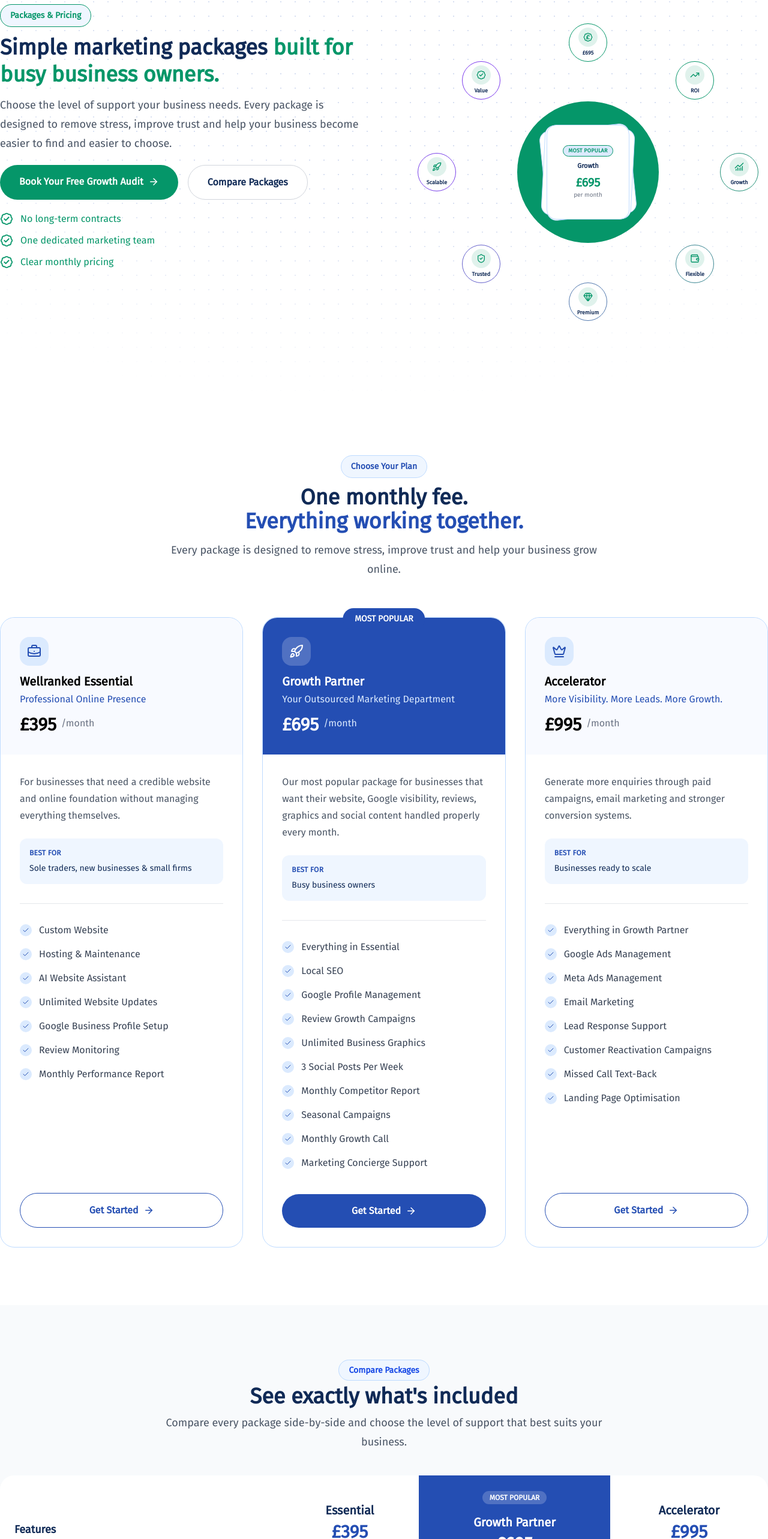
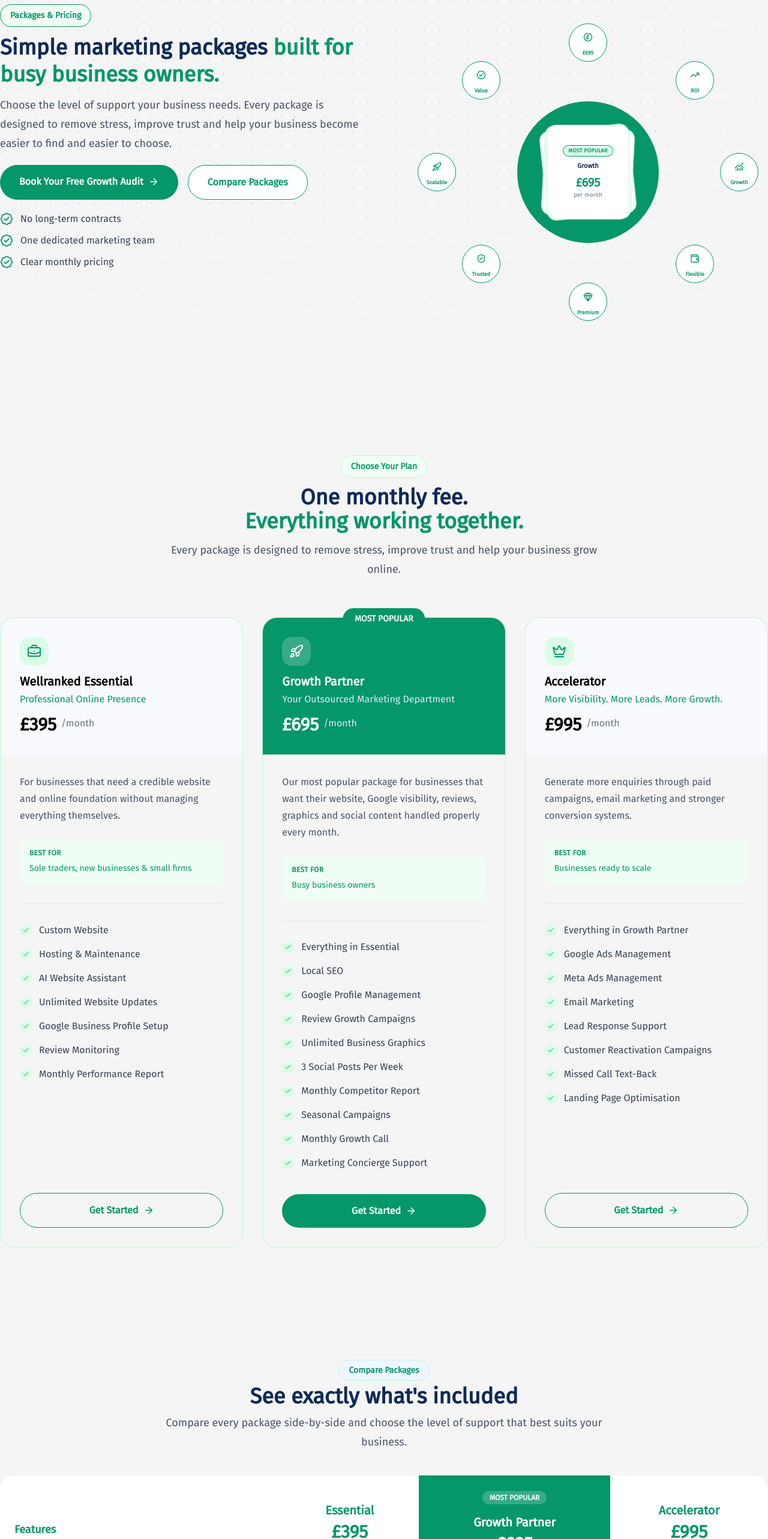
Before and after one commit to alimuhammeddev/wellranked, a Next.js app: page /package-section in a window 1280 px wide. Shown: the part 153-2719 px from the top of the page at 60% size. Built offline with nearby package versions, Linux system fonts and the light colour scheme.

Commit message:
worked on package section

```diff
--- a/app/components/CTA.tsx
+++ b/app/components/CTA.tsx
@@ -9,10 +9,6 @@ export default function FinalCTA() {
     <section className="relative overflow-hidden py-28">
       {/* Background */}
       <div className="absolute inset-0 bg-[#059669]/95 md:mt-0 mt-20" />
-
-      {/* Decorative Blobs */}
-      <div className="absolute -top-32 -left-20 h-80 w-80 rounded-full bg-white/10 blur-3xl" />
-      <div className="absolute -bottom-32 -right-20 h-96 w-96 rounded-full bg-cyan-300/10 blur-3xl" />
 
       {/* Wellranked Watermark */}
       <div className="absolute inset-0 flex items-center justify-center pointer-events-none overflow-hidden">
--- a/app/package-section/components/PackageHero.tsx
+++ b/app/package-section/components/PackageHero.tsx
@@ -34,29 +34,9 @@ const orbitItems = [
   return { ...item, x, y };
 });
 
-const colors = [
-  "#244EB3", // Blue
-  "#7C3AED", // Purple
-  "#059669", // Green
-  "#EA580C", // Orange
-  "#DC2626", // Red
-];
-
 export default function PackagesHero() {
-  const [colorIndex, setColorIndex] = useState(0);
-
-  useEffect(() => {
-    const interval = setInterval(() => {
-      setColorIndex((prev) => (prev + 1) % colors.length);
-    }, 2500);
-
-    return () => clearInterval(interval);
-  }, []);
-
-  const currentColor = colors[colorIndex];
-
   return (
-    <section className="relative overflow-hidden">
+    <section className="relative overflow-hidden bg-[#f5f5f5]">
       {/* Dot grid background */}
       <div
         aria-hidden
@@ -75,24 +55,14 @@ export default function PackagesHero() {
       <div className="relative mx-auto grid max-w-7xl items-start gap-20 lg:px-0 md:px-5 px-5 pb-24 pt-40 lg:grid-cols-2">
         {/* Left */}
         <div>
-          <motion.span
-            animate={{
-              borderColor: currentColor,
-              color: currentColor,
-            }}
-            transition={{ duration: 0.8 }}
-            className="inline-flex items-center rounded-full border bg-blue-50 px-4 py-2 text-sm font-semibold"
-          >
+          <span className="inline-flex items-center rounded-full bg-green-50 border border-[#059669] text-[#059669] px-4 py-2 text-sm font-semibold">
             Packages & Pricing
-          </motion.span>
+          </span>
           <h1 className="mt-3 text-2xl font-extrabold leading-tight text-[#102A56] lg:text-4xl md:text-3xl">
             Simple marketing packages{" "}
-            <motion.span
-              animate={{ color: currentColor }}
-              transition={{ duration: 0.8 }}
-            >
+            <span className="text-[#059669]">
               built for busy business owners.
-            </motion.span>
+            </span>
           </h1>
 
           <p className="mt-3 max-w-2xl md:text-lg leading-8 text-gray-600">
@@ -102,11 +72,7 @@ export default function PackagesHero() {
           </p>
 
           <div className="mt-5 flex flex-col gap-4 sm:flex-row">
-            <motion.div
-              animate={{ backgroundColor: currentColor }}
-              transition={{ duration: 0.8 }}
-              className="rounded-full"
-            >
+            <div className=" bg-[#059669] rounded-full">
               <Link
                 href="/growth-audit"
                 className="flex items-center justify-center gap-2 rounded-full px-8 py-4 font-semibold text-white"
@@ -114,11 +80,11 @@ export default function PackagesHero() {
                 Book Your Free Growth Audit
                 <ArrowRight size={18} />
               </Link>
-            </motion.div>
+            </div>
 
             <Link
               href="#pricing"
-              className="rounded-full border border-gray-300 bg-white px-8 py-4 text-center font-semibold text-[#102A56] transition hover:border-[#244EB3] hover:text-[#244EB3]"
+              className="rounded-full border border-[#059669] bg-white px-8 py-4 text-center font-semibold text-[#059669] transition hover:border-[#059669] hover:text-[#059669]"
             >
               Compare Packages
             </Link>
@@ -131,20 +97,11 @@ export default function PackagesHero() {
               "Clear monthly pricing",
             ].map((item) => (
               <div key={item} className="flex items-center gap-3">
-                <motion.div
-                  animate={{ color: currentColor }}
-                  transition={{ duration: 0.8 }}
-                >
+                <div className="text-[#059669]">
                   <BadgeCheck size={22} />
-                </motion.div>
+                </div>
 
-                <motion.span
-                  className="text-gray-700"
-                  animate={{ color: currentColor }}
-                  transition={{ duration: 0.8 }}
-                >
-                  {item}
-                </motion.span>
+                <span className="text-gray-700">{item}</span>
               </div>
             ))}
           </div>
@@ -152,11 +109,7 @@ export default function PackagesHero() {
 
         {/* Right */}
         <div className="relative flex items-center justify-center md:min-h-140 min-h-96 rounded-[40px] overflow-hidden">
-          <motion.div
-            animate={{ backgroundColor: currentColor }}
-            transition={{ duration: 0.8 }}
-            className="absolute z-20 h-59 w-59 rounded-full"
-          />
+          <div className="absolute z-20 h-59 w-59 rounded-full bg-[#059669]" />
           {/* Centerpiece: layered package cards */}
           <motion.div
             className="relative z-20 flex h-47.5 w-47.5 items-center justify-center"
@@ -180,29 +133,18 @@ export default function PackagesHero() {
               ease: "easeOut",
             }}
           >
-            <div className="absolute h-37.5 w-37.5 -rotate-6 rounded-2xl border border-blue-200 bg-white" />
-            <div className="absolute h-37.5 w-37.5 rotate-3 rounded-2xl border border-blue-200 bg-white" />
-            <div className="relative flex h-39.5 w-34.5 flex-col items-center justify-center rounded-2xl border border-blue-200 bg-white">
-              <motion.span
-                animate={{
-                  color: currentColor,
-                  borderColor: currentColor,
-                }}
-                transition={{ duration: 0.8 }}
-                className="rounded-full border bg-blue-100 px-2 py-0.5 text-[9px] font-bold uppercase tracking-wide"
-              >
+            <div className="absolute h-37.5 w-37.5 -rotate-6 rounded-2xl border border-green-200 bg-white" />
+            <div className="absolute h-37.5 w-37.5 rotate-3 rounded-2xl border border-green-200 bg-white" />
+            <div className="relative flex h-39.5 w-34.5 flex-col items-center justify-center rounded-2xl border border-green-200 bg-white">
+              <span className="rounded-full border border-[#059669] bg-green-100 px-2 py-0.5 text-[9px] font-bold uppercase tracking-wide text-[#059669]">
                 Most Popular
-              </motion.span>
+              </span>
               <span className="mt-2 text-[11px] font-semibold text-[#102A56]">
                 Growth
               </span>
-              <motion.span
-                animate={{ color: currentColor }}
-                transition={{ duration: 0.8 }}
-                className="mt-1 text-xl font-extrabold"
-              >
+              <span className="mt-1 text-xl font-extrabold text-[#059669]">
                 £695
-              </motion.span>
+              </span>
               <span className="text-[10px] text-gray-500">per month</span>
             </div>
           </motion.div>
@@ -211,10 +153,7 @@ export default function PackagesHero() {
           {orbitItems.map((item, index) => (
             <motion.div
               key={item.text}
-              animate={{
-                borderColor: currentColor,
-              }}
-              className="absolute flex h-16 w-16 -translate-x-1/2 -translate-y-1/2 flex-col items-center justify-center rounded-full md:border md:border-blue-200 bg-white"
+              className="absolute flex h-16 w-16 -translate-x-1/2 -translate-y-1/2 flex-col items-center justify-center rounded-full md:border md:border-[#059669] bg-white"
               style={{ left: `${item.x}%`, top: `${item.y}%` }}
               initial={{
                 opacity: 0,
@@ -236,17 +175,8 @@ export default function PackagesHero() {
                 ease: "easeOut",
               }}
             >
-              <motion.div
-                animate={{
-                  color: currentColor,
-                  backgroundColor: `${currentColor}20`,
-                }}
-                transition={{ duration: 0.8 }}
-                className="rounded-full p-2"
-              >
-                {item.icon}
-              </motion.div>
-              <span className="mt-1 text-[9px] font-semibold text-[#102A56]">
+              <div className="rounded-full p-2 text-[#059669]">{item.icon}</div>
+              <span className="mt-1 text-[9px] font-semibold text-[#059669]">
                 {item.text}
               </span>
             </motion.div>
--- a/app/package-section/components/PricingCards.tsx
+++ b/app/package-section/components/PricingCards.tsx
@@ -76,7 +76,7 @@ const packages = [
 
 export default function PricingCards() {
   return (
-    <section id="pricing" className="md:py-24 bg-white md:mb-0 mb-20">
+    <section id="pricing" className="md:py-24 bg-[#f5f5f5] md:mb-0 mb-20">
       <div className="max-w-7xl mx-auto lg:px-0 md:px-5 px-5">
         <motion.div
           className="text-center max-w-3xl mx-auto md:mb-16 mb-5"
@@ -100,13 +100,13 @@ export default function PricingCards() {
             ease: "easeOut",
           }}
         >
-          <span className="inline-flex rounded-full border border-blue-200 bg-blue-50 px-4 py-2 text-sm font-semibold text-[#244EB3]">
+          <span className="inline-flex rounded-full border border-green-200 bg-green-50 px-4 py-2 text-sm font-semibold text-[#059669]">
             Choose Your Plan
           </span>
 
           <h2 className="mt-3 text-2xl lg:text-4xl md:text-3xl font-bold text-[#102A56]">
             One monthly fee.
-            <span className="block text-[#244EB3]">
+            <span className="block text-[#059669]">
               Everything working together.
             </span>
           </h2>
@@ -125,7 +125,7 @@ export default function PricingCards() {
               <motion.div
                 key={plan.name}
                 className={`relative flex flex-col rounded-3xl border ${
-                  plan.featured ? "border-blue-200" : "border-blue-200"
+                  plan.featured ? "border-green-200" : "border-green-200"
                 }`}
                 initial={{
                   opacity: 0,
@@ -148,21 +148,21 @@ export default function PricingCards() {
                 }}
               >
                 {plan.featured && (
-                  <div className="absolute left-1/2 -top-4 -translate-x-1/2 rounded-full bg-[#244EB3] px-5 py-2 text-sm font-semibold text-white">
+                  <div className="absolute left-1/2 -top-4 -translate-x-1/2 rounded-full bg-[#059669] px-5 py-2 text-sm font-semibold text-white">
                     MOST POPULAR
                   </div>
                 )}
 
                 <div
                   className={`rounded-t-3xl md:p-8 p-5 ${
-                    plan.featured ? "bg-[#244EB3] text-white" : "bg-[#F8FAFF]"
+                    plan.featured ? "bg-[#059669] text-white" : "bg-[#F8FAFF]"
                   }`}
                 >
                   <div
                     className={`flex h-12 w-12 items-center justify-center rounded-2xl ${
                       plan.featured
                         ? "bg-white/20"
-                        : "bg-blue-100 text-[#244EB3]"
+                        : "bg-green-100 text-[#059669]"
                     }`}
                   >
                     <Icon size={24} />
@@ -172,7 +172,7 @@ export default function PricingCards() {
 
                   <p
                     className={`mt-1 font-medium ${
-                      plan.featured ? "text-blue-100" : "text-[#244EB3]"
+                      plan.featured ? "text-blue-100" : "text-[#059669]"
                     }`}
                   >
                     {plan.tagline}
@@ -198,12 +198,12 @@ export default function PricingCards() {
                 <div className="flex flex-1 flex-col md:p-8 p-5">
                   <p className="leading-7 text-gray-600">{plan.description}</p>
 
-                  <div className="mt-6 rounded-xl bg-blue-50 p-4">
-                    <p className="text-xs uppercase tracking-wide text-[#244EB3] font-semibold">
+                  <div className="mt-6 rounded-xl bg-green-50 p-4">
+                    <p className="text-xs uppercase tracking-wide text-[#059669] font-semibold">
                       Best For
                     </p>
 
-                    <p className="mt-2 text-sm font-medium text-[#102A56]">
+                    <p className="mt-2 text-sm font-medium text-[#059669]">
                       {plan.bestFor}
                     </p>
                   </div>
@@ -213,8 +213,8 @@ export default function PricingCards() {
                   <div className="space-y-4 flex-1">
                     {plan.features.map((feature) => (
                       <div key={feature} className="flex items-start gap-3">
-                        <div className="mt-0.5 rounded-full bg-blue-100 p-1">
-                          <Check size={12} className="text-[#244EB3]" />
+                        <div className="mt-0.5 rounded-full bg-green-100 p-1">
+                          <Check size={12} className="text-[#059669]" />
                         </div>
 
                         <span className="text-gray-700">{feature}</span>
@@ -226,8 +226,8 @@ export default function PricingCards() {
                     href="/growth-audit"
                     className={`mt-10 flex items-center justify-center gap-2 rounded-full py-4 font-semibold transition ${
                       plan.featured
-                        ? "bg-[#244EB3] text-white"
-                        : "border border-[#244EB3] text-[#244EB3] hover:bg-blue-50"
+                        ? "bg-[#059669] text-white"
+                        : "border border-[#059669] text-[#059669] hover:bg-green-50"
                     }`}
                   >
                     Get Started
--- a/app/package-section/components/PricingComparison.tsx
+++ b/app/package-section/components/PricingComparison.tsx
@@ -131,17 +131,17 @@ const comparison = [
 
 const Cell = ({ value }: { value: boolean }) =>
   value ? (
-    <Check className="mx-auto text-[#244EB3]" size={22} />
+    <Check className="mx-auto text-[#059669]" size={22} />
   ) : (
-    <Minus className="mx-auto text-gray-300" size={22} />
+    <Minus className="mx-auto text-green-300" size={22} />
   );
 
 export default function PricingComparison() {
   return (
-    <section className="bg-[#F8FAFC] py-24 md:block hidden">
+    <section className="bg-[#f5f5f5] py-24 md:block hidden">
       <div className="mx-auto max-w-7xl lg:px-0 px-5 ">
         <div className="mx-auto mb-10 max-w-3xl text-center">
-          <span className="rounded-full border border-blue-200 bg-blue-50 px-4 py-2 text-sm font-semibold text-blue-700">
+          <span className="rounded-full border border-green-200 bg-blue-50 px-4 py-2 text-sm font-semibold text-[#059669]">
             Compare Packages
           </span>
 
@@ -159,16 +159,16 @@ export default function PricingComparison() {
           <table className="min-w-225 w-full border-collapse">
             <thead>
               <tr className="border-b">
-                <th className="sticky left-0 bg-white px-6 py-6 text-left text-lg font-bold text-[#102A56]">
+                <th className="sticky left-0 bg-white px-6 py-6 text-left text-lg font-bold text-[#059669]">
                   Features
                 </th>
 
                 <th className="px-8 py-6 text-center">
-                  <h3 className="text-xl font-bold text-[#102A56]">
+                  <h3 className="text-xl font-bold text-[#059669]">
                     Essential
                   </h3>
 
-                  <p className="mt-1 text-3xl font-bold text-[#244EB3]">
+                  <p className="mt-1 text-3xl font-bold text-[#059669]">
                     £395
                   </p>
 
@@ -177,7 +177,7 @@ export default function PricingComparison() {
                   </span>
                 </th>
 
-                <th className="bg-[#244EB3] px-8 py-6 text-center text-white">
+                <th className="bg-[#059669] px-8 py-6 text-center text-white">
                   <span className="rounded-full bg-white/20 px-3 py-1 text-xs font-semibold">
                     MOST POPULAR
                   </span>
@@ -196,11 +196,11 @@ export default function PricingComparison() {
                 </th>
 
                 <th className="px-8 py-6 text-center">
-                  <h3 className="text-xl font-bold text-[#102A56]">
+                  <h3 className="text-xl font-bold text-[#059669]">
                     Accelerator
                   </h3>
 
-                  <p className="mt-1 text-3xl font-bold text-[#244EB3]">
+                  <p className="mt-1 text-3xl font-bold text-[#059669]">
                     £995
                   </p>
 
@@ -219,7 +219,7 @@ export default function PricingComparison() {
                     index % 2 === 0 ? "bg-white" : "bg-gray-50"
                   }`}
                 >
-                  <td className="sticky left-0 bg-inherit px-6 py-5 font-medium text-[#102A56]">
+                  <td className="sticky left-0 bg-inherit px-6 py-5 font-medium text-[#059669]">
                     {item.feature}
                   </td>
 
@@ -227,7 +227,7 @@ export default function PricingComparison() {
                     <Cell value={item.essential} />
                   </td>
 
-                  <td className="bg-blue-50 py-5">
+                  <td className="bg-green-50 py-5">
                     <Cell value={item.growth} />
                   </td>
 
```
Also changed, not shown: app/package-section/components/PackageBreakdown.tsx (+11 -11 lines), app/package-section/components/PackagesCTA.tsx (+8 -12 lines), app/package-section/components/PricingNote.tsx (+7 -7 lines).
